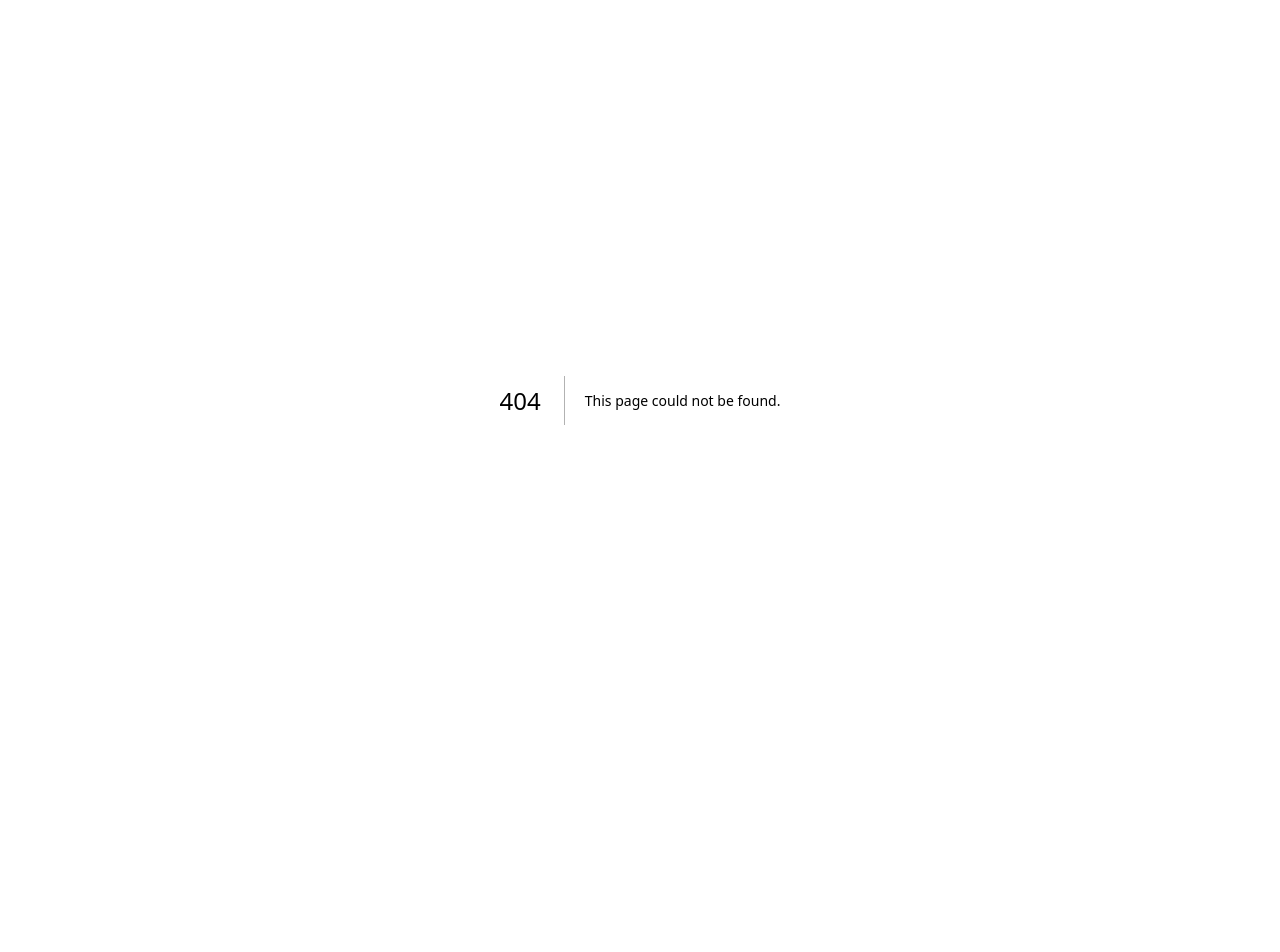
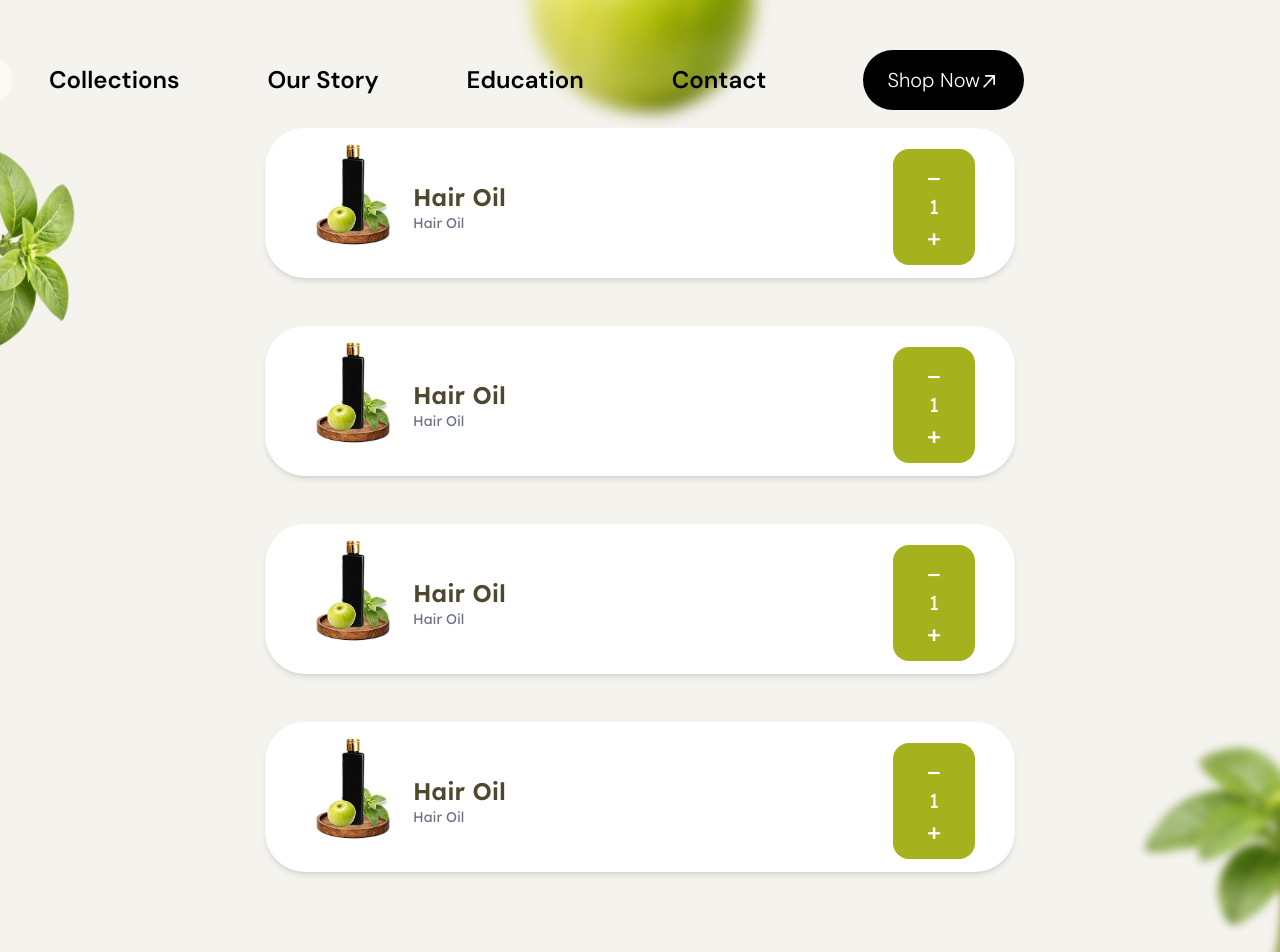
Before and after one commit to itskvsin/amlahairoil, a Next.js app: page /product in a window 1280 px wide. Before the commit this address had no page. Shown: the top 952 px of the page. Before the commit the page ends 800 px from the top, so only its background shows below. Built offline with nearby package versions, Linux system fonts and the light colour scheme.

Commit message:
added product revire page

```diff
--- /dev/null
+++ b/app/product/page.tsx
@@ -0,0 +1,230 @@
+"use client";
+
+import Navbar from "@/components/layout/Navbar";
+import AddedToCart from "@/components/AddedToCart";
+import { Lexend } from "next/font/google";
+import Image from "next/image";
+import { useRef, useState } from "react";
+import { useGSAP } from "@gsap/react";
+import gsap from "gsap";
+import { ScrollTrigger } from "gsap/ScrollTrigger";
+
+gsap.registerPlugin(ScrollTrigger);
+
+const lexend = Lexend({
+  subsets: ["latin"],
+});
+
+export default function ProductPage() {
+  const containerRef = useRef<HTMLDivElement>(null);
+  const amlaRef = useRef<HTMLDivElement>(null);
+  const leavesRef = useRef<HTMLDivElement>(null);
+
+  const [cart, setCart] = useState<{ [key: string]: number }>({});
+
+  useGSAP(
+    () => {
+      const amlaBg = amlaRef.current;
+      const leavesBg = leavesRef.current;
+      if (!amlaBg || !leavesBg) return;
+
+      const amlas = gsap.utils.toArray<HTMLImageElement>(".amla");
+      amlas.forEach((amla) => {
+        gsap.fromTo(
+          amla,
+          { y: 200 },
+          {
+            y: -200,
+            ease: "none",
+            scrollTrigger: {
+              trigger: amlaBg,
+              start: "top bottom",
+              end: "bottom top",
+              scrub: true,
+            },
+          },
+        );
+      });
+
+      const leaves = gsap.utils.toArray<HTMLImageElement>(".leaf");
+      leaves.forEach((leaf) => {
+        gsap.fromTo(
+          leaf,
+          { y: 400 },
+          {
+            y: -450,
+            ease: "none",
+            scrollTrigger: {
+              trigger: leavesBg,
+              start: "top bottom",
+              end: "bottom top",
+              scrub: true,
+            },
+          },
+        );
+      });
+    },
+    { scope: containerRef },
+  );
+
+  const products = [
+    { id: "1", name: "Hair Oil", subtitle: "Hair Oil" },
+    { id: "2", name: "Hair Oil", subtitle: "Hair Oil" },
+    { id: "3", name: "Hair Oil", subtitle: "Hair Oil" },
+    { id: "4", name: "Hair Oil", subtitle: "Hair Oil" },
+  ];
+
+  const increaseQty = (id: string) => {
+    setCart((prev) => ({
+      ...prev,
+      [id]: (prev[id] || 1) + 1,
+    }));
+  };
+
+  const decreaseQty = (id: string) => {
+    setCart((prev) => ({
+      ...prev,
+      [id]: prev[id] > 1 ? prev[id] - 1 : 1,
+    }));
+  };
+
+  return (
+    <main
+      ref={containerRef}
+      className={`bg-[#F4F3EE] min-h-screen relative overflow-hidden ${lexend.className}`}
+    >
+      <Navbar btnColor="black" />
+
+      {/* PRODUCT SECTION */}
+      <section
+        ref={amlaRef}
+        className="pt-32 pb-20 flex flex-col items-center relative z-10"
+      >
+        <Image
+          src="/images/amla.png"
+          alt="Blur Amla"
+          width={300}
+          height={300}
+          className="amla absolute -top-60 left-1/2 -translate-x-1/2 blur-[8px] rotate-12"
+        />
+
+        <Image
+          src="/images/leaves/leaf1.png"
+          alt="Amla"
+          width={250}
+          height={250}
+          className="amla absolute w-80 -right-40 -bottom-20 blur-[4px]"
+        />
+
+        <Image
+          src="/images/leaves/leaf3.png"
+          alt="Leaf"
+          width={250}
+          height={250}
+          className="leaf absolute -left-40 rotate-100 -top-90"
+        />
+
+        {products.map((product) => (
+          <div
+            key={product.id}
+            className="w-[750px] bg-white rounded-[40px] shadow-md flex items-center justify-between px-10 pt-2 mb-12 transition hover:shadow-xl"
+          >
+            <div className="flex items-center gap-2">
+              <Image
+                src="/images/product_3.png"
+                alt="Product"
+                width={100}
+                height={100}
+              />
+
+              <div>
+                <h2 className="text-2xl font-semibold text-[#4E482E]">
+                  {product.name}
+                </h2>
+                <p className="text-sm text-gray-500">{product.subtitle}</p>
+              </div>
+            </div>
+
+            <div className="flex flex-col items-center bg-[#A6B11E] rounded-2xl px-3 py-3 text-white">
+              <button
+                onClick={() => decreaseQty(product.id)}
+                className="text-2xl px-4"
+              >
+                −
+              </button>
+
+              <span className="text-xl px-6">{cart[product.id] || 1}</span>
+
+              <button
+                onClick={() => increaseQty(product.id)}
+                className="text-2xl px-4"
+              >
+                +
+              </button>
+            </div>
+          </div>
+        ))}
+      </section>
+
+      {/* REVIEW SECTION */}
+      <section
+        ref={leavesRef}
+        className="relative min-h-screen bg-[#F4F3EE] flex flex-col items-center justify-center py-40"
+      >
+        <h1
+          className="absolute -bottom-10 text-[360px] font-extrabold text-transparent pointer-events-none select-none"
+          style={{ WebkitTextStroke: "2px #A6B11E" }}
+        >
+          Reviews
+        </h1>
+
+        <img
+          src="/images/amla.png"
+          className="amla absolute -top-10 left-1/2 -translate-x-1/2 blur-[8px] rotate-12 w-72"
+        />
+
+        <img
+          src="/images/amla.png"
+          className="amla absolute -bottom-90 left-1/3 w-52 -rotate-22"
+        />
+
+        <Image
+          src="/images/leaves/leaf1.png"
+          alt="Leaf"
+          width={250}
+          height={250}
+          className="leaf absolute w-80 -left-40 top-20 rotate-102"
+        />
+
+        <Image
+          src="/images/leaves/leaf1.png"
+          alt="Leaf"
+          width={250}
+          height={250}
+          className="leaf absolute w-80 -right-40 bottom-20 blur-[4px]"
+        />
+
+        <div className="flex gap-12 relative z-10">
+          {["Ravina", "Heena", "Ravina"].map((name, index) => (
+            <div
+              key={index}
+              className="w-[380px] bg-white rounded-[40px] shadow-xl overflow-hidden"
+            >
+              <div className="p-10 text-[#4E482E] leading-relaxed">
+                Lorem Ipsum is simply dummy text of the printing and typesetting
+                industry. Lorem Ipsum has been the industry's standard dummy
+                text ever since the 1500s, when an unknown printer took a galley
+                of type and scrambled it to make a type specimen book. It has
+                survived not only five centuries, .
+              </div>
+
+              <div className="bg-[#A6B11E] text-white text-center py-6 text-2xl font-semibold">
+                {name}
+              </div>
+            </div>
+          ))}
+        </div>
+      </section>
+    </main>
+  );
+}
--- /dev/null
+++ b/components/AddedToCart.tsx
@@ -0,0 +1,9 @@
+import React from 'react'
+
+const AddedToCart = () => {
+  return (
+    <div>AddedToCart</div>
+  )
+}
+
+export default AddedToCart
```
Also changed, not shown: public/images/dish.png (added), public/images/product_3.png (added).
